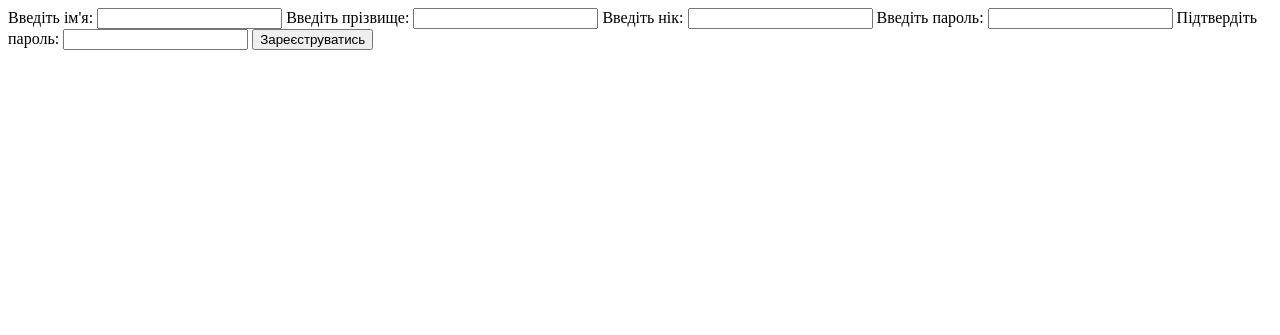
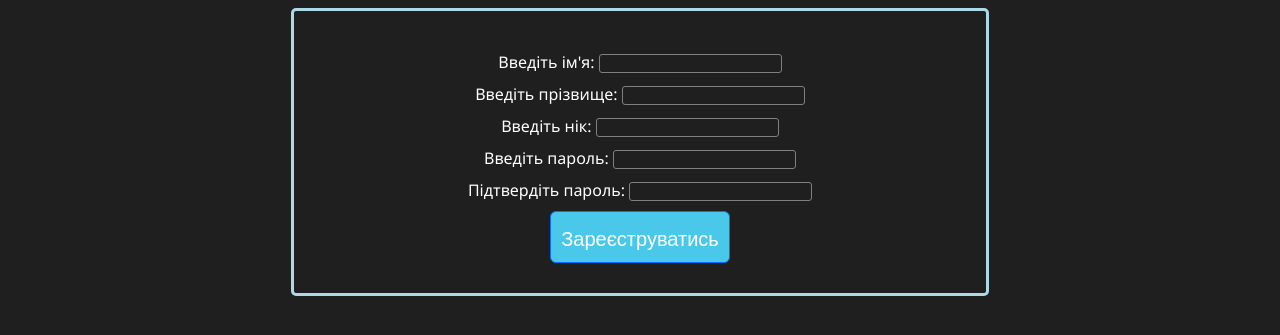
Before and after one commit to sanyaswee/infocygan, a Django app: page /registration/ in a window 1280 px wide. Shown: the top 335 px of the page. Run offline with Django 4.2, Linux system fonts and the light colour scheme.

Commit message:
Style for registration

```diff
--- a/infocygan/static/registration/css/registration.css
+++ b/infocygan/static/registration/css/registration.css
@@ -0,0 +1,64 @@
+body {
+	text-align: center;
+	background-color: #1F1F1F;
+}
+
+label {
+	font-family: Segoe UI;
+	color: white;
+}
+
+input {
+	background-color: #1F1F1F;
+	border-color: grey;
+	border-style: solid;
+	border-width: 1px;
+	border-radius: 3px;
+
+	color: white;
+
+	transition: opacity 0.15s;
+}
+
+input:hover {
+	opacity: 0.7;
+}
+
+.registration-window {
+	display: inline-block;
+
+	width: 50%;
+
+	border-style: solid;
+	border-color: lightblue;
+	border-radius: 5px;
+	border-width: 3px;
+
+	padding: 30px;
+}
+
+.input-line {
+	margin: 10px;
+}
+
+.submit-button {
+	font-family: 'Oswald', sans-serif;
+	font-size: 20px;
+
+	padding: 10px;
+	cursor: pointer;
+
+	background-color: rgb(74, 200, 234);
+	border-color: rgb(13, 110, 253);
+	border-style: solid;
+	border-radius: 6px;
+	border-width: 0.8px;
+
+	color: white;
+
+	transition: background-color 0.15s;
+}
+
+.submit-button:hover {
+	background-color: transparent;
+}
--- a/infocygan/templates/registration/register.html
+++ b/infocygan/templates/registration/register.html
@@ -5,16 +5,29 @@
     <meta charset="UTF-8">
     <title>Реєстрація на сайті</title>
     <link rel="stylesheet" href="{% static 'registration/css/registration.css' %}">
+    <link rel="preconnect" href="https://fonts.googleapis.com">
+    <link rel="preconnect" href="https://fonts.gstatic.com" crossorigin>
+    <link href="https://fonts.googleapis.com/css2?family=Oswald:wght@300&display=swap" rel="stylesheet">
 </head>
 <body>
     <div class="registration-window">
         <form class="registration-form">
-            <label>Введіть ім'я: </label><input type="text" required>
-            <label>Введіть прізвище: </label><input type="text" required>
-            <label>Введіть нік: </label><input type="text" required>
-            <label>Введіть пароль: </label><input type="password" required>
-            <label>Підтвердіть пароль: </label><input type="password" required>
-            <input type="submit" value="Зареєструватись" class="submit-button">
+            <div class="input-line">
+                <label>Введіть ім'я: </label><input type="text" required><br>
+            </div>
+            <div class="input-line">
+                <label>Введіть прізвище: </label><input type="text" required><br>
+            </div>
+            <div class="input-line">
+                <label>Введіть нік: </label><input type="text" required><br>
+            </div>
+            <div class="input-line">
+                <label>Введіть пароль: </label><input type="password" required><br>
+            </div>
+            <div class="input-line">
+                <label>Підтвердіть пароль: </label><input type="password" required><br>
+            </div>
+            <input type="submit" value="Зареєструватись" class="submit-button"><br>
         </form>
     </div>
 </body>
```
